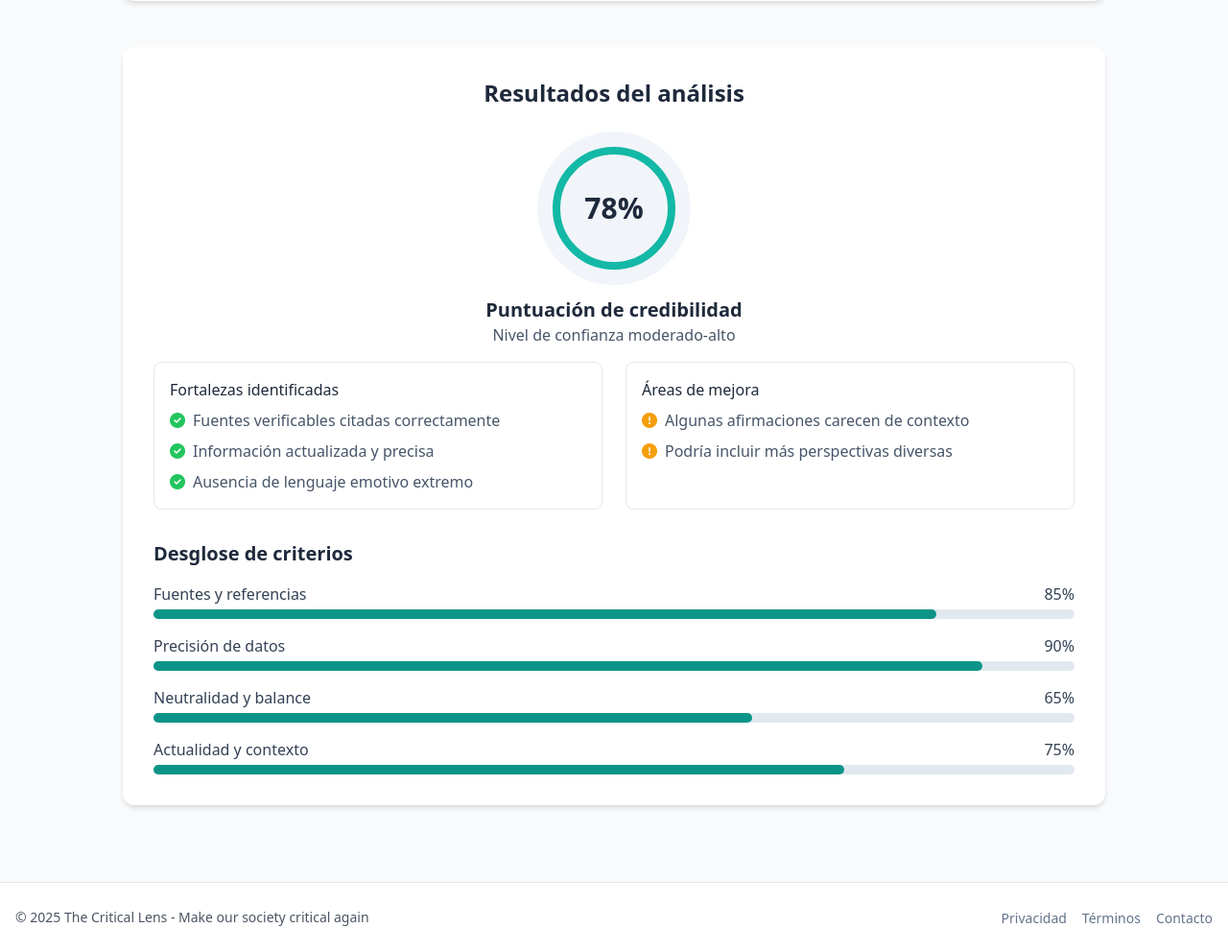
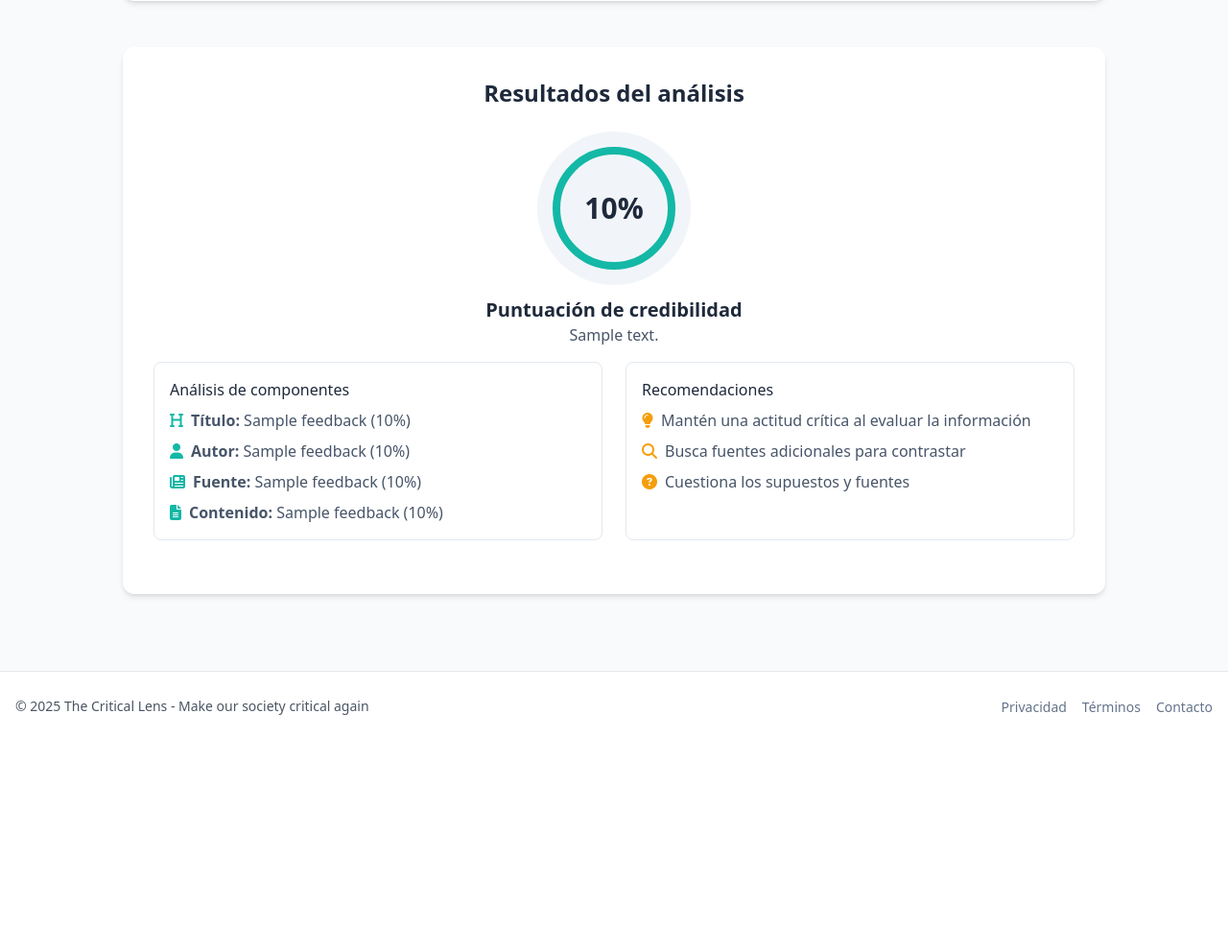
Before and after one commit to Bootcamp-IA-P4/the-critical-lens, a Django app: template apps/analyzer/templates/analyzer.html in a window 1280 px wide. Shown: the part 867-1859 px from the top of the page at 96% size. After the commit the page ends 1612 px from the top, so only its background shows below. Run offline with Django 5.2, Linux system fonts and the light colour scheme; the template is opened without the code that fills it: most values are stand-ins (such as "Sample title", 1, 10 or a date in 2020); some libraries are stand-ins or nearby versions.

Commit message:
Fix(analyzer): Add results sections of the analyzer

```diff
--- a/apps/analyzer/templates/analyzer.html
+++ b/apps/analyzer/templates/analyzer.html
@@ -62,7 +62,6 @@
         </div>
     </section>
 
-    <!-- Esta sección se mostraría solo cuando haya resultados del análisis -->
     {% if results %}
     <section class="mb-12">
         <div class="overflow-hidden bg-white shadow-md rounded-xl">
@@ -73,86 +72,68 @@
                     <div class="mb-4 text-center">
                         <div class="inline-block p-4 rounded-full bg-slate-100">
                             <div class="flex items-center justify-center w-32 h-32 border-8 border-teal-500 rounded-full">
-                                <span class="text-3xl font-bold text-slate-800">78%</span>
+                                <span class="text-3xl font-bold text-slate-800">{{ results.overall_score|floatformat:0 }}%</span>
                             </div>
                         </div>
                         <h3 class="mt-3 text-xl font-semibold text-slate-800">Puntuación de credibilidad</h3>
-                        <p class="text-slate-600">Nivel de confianza moderado-alto</p>
+                        <p class="text-slate-600">{{ results.summary }}</p>
                     </div>
 
                     <div class="grid grid-cols-1 gap-6 md:grid-cols-2">
                         <div class="p-4 border rounded-lg border-slate-200">
-                            <h4 class="mb-2 font-medium text-slate-800">Fortalezas identificadas</h4>
+                            <h4 class="mb-2 font-medium text-slate-800">Análisis de componentes</h4>
                             <ul class="space-y-2 text-slate-600">
                                 <li class="flex items-start">
-                                    <i class="mt-1 mr-2 text-green-500 fas fa-check-circle"></i>
-                                    <span>Fuentes verificables citadas correctamente</span>
+                                    <i class="mt-1 mr-2 text-teal-500 fas fa-heading"></i>
+                                    <span>
+                                        <strong>Título:</strong>
+                                        {{ results.analysis_details.title.feedback }}
+                                        ({{ results.analysis_details.title.score }}%)
+                                    </span>
                                 </li>
                                 <li class="flex items-start">
-                                    <i class="mt-1 mr-2 text-green-500 fas fa-check-circle"></i>
-                                    <span>Información actualizada y precisa</span>
+                                    <i class="mt-1 mr-2 text-teal-500 fas fa-user"></i>
+                                    <span>
+                                        <strong>Autor:</strong>
+                                        {{ results.analysis_details.author.feedback }}
+                                        ({{ results.analysis_details.author.score }}%)
+                                    </span>
                                 </li>
                                 <li class="flex items-start">
-                                    <i class="mt-1 mr-2 text-green-500 fas fa-check-circle"></i>
-                                    <span>Ausencia de lenguaje emotivo extremo</span>
+                                    <i class="mt-1 mr-2 text-teal-500 fas fa-newspaper"></i>
+                                    <span>
+                                        <strong>Fuente:</strong>
+                                        {{ results.analysis_details.source.feedback }}
+                                        ({{ results.analysis_details.source.score }}%)
+                                    </span>
+                                </li>
+                                <li class="flex items-start">
+                                    <i class="mt-1 mr-2 text-teal-500 fas fa-file-alt"></i>
+                                    <span>
+                                        <strong>Contenido:</strong>
+                                        {{ results.analysis_details.content.feedback }}
+                                        ({{ results.analysis_details.content.score }}%)
+                                    </span>
                                 </li>
                             </ul>
                         </div>
 
                         <div class="p-4 border rounded-lg border-slate-200">
-                            <h4 class="mb-2 font-medium text-slate-800">Áreas de mejora</h4>
+                            <h4 class="mb-2 font-medium text-slate-800">Recomendaciones</h4>
                             <ul class="space-y-2 text-slate-600">
                                 <li class="flex items-start">
-                                    <i class="mt-1 mr-2 fas fa-exclamation-circle text-amber-500"></i>
-                                    <span>Algunas afirmaciones carecen de contexto</span>
+                                    <i class="mt-1 mr-2 fas fa-lightbulb text-amber-500"></i>
+                                    <span>Mantén una actitud crítica al evaluar la información</span>
                                 </li>
                                 <li class="flex items-start">
-                                    <i class="mt-1 mr-2 fas fa-exclamation-circle text-amber-500"></i>
-                                    <span>Podría incluir más perspectivas diversas</span>
+                                    <i class="mt-1 mr-2 fas fa-search text-amber-500"></i>
+                                    <span>Busca fuentes adicionales para contrastar</span>
+                                </li>
+                                <li class="flex items-start">
+                                    <i class="mt-1 mr-2 fas fa-question-circle text-amber-500"></i>
+                                    <span>Cuestiona los supuestos y fuentes</span>
                                 </li>
                             </ul>
-                        </div>
-                    </div>
-                </div>
-
-                <div class="mt-8">
-                    <h3 class="mb-4 text-xl font-semibold text-slate-800">Desglose de criterios</h3>
-                    <div class="space-y-4">
-                        <div>
-                            <div class="flex justify-between mb-1">
-                                <span class="font-medium text-slate-700">Fuentes y referencias</span>
-                                <span class="font-medium text-slate-700">85%</span>
-                            </div>
-                            <div class="w-full bg-slate-200 rounded-full h-2.5">
-                                <div class="bg-teal-600 h-2.5 rounded-full" style="width: 85%"></div>
-                            </div>
-                        </div>
-                        <div>
-                            <div class="flex justify-between mb-1">
-                                <span class="font-medium text-slate-700">Precisión de datos</span>
-                                <span class="font-medium text-slate-700">90%</span>
-                            </div>
-                            <div class="w-full bg-slate-200 rounded-full h-2.5">
-                                <div class="bg-teal-600 h-2.5 rounded-full" style="width: 90%"></div>
-                            </div>
-                        </div>
-                        <div>
-                            <div class="flex justify-between mb-1">
-                                <span class="font-medium text-slate-700">Neutralidad y balance</span>
-                                <span class="font-medium text-slate-700">65%</span>
-                            </div>
-                            <div class="w-full bg-slate-200 rounded-full h-2.5">
-                                <div class="bg-teal-600 h-2.5 rounded-full" style="width: 65%"></div>
-                            </div>
-                        </div>
-                        <div>
-                            <div class="flex justify-between mb-1">
-                                <span class="font-medium text-slate-700">Actualidad y contexto</span>
-                                <span class="font-medium text-slate-700">75%</span>
-                            </div>
-                            <div class="w-full bg-slate-200 rounded-full h-2.5">
-                                <div class="bg-teal-600 h-2.5 rounded-full" style="width: 75%"></div>
-                            </div>
                         </div>
                     </div>
                 </div>
--- a/apps/analyzer/views.py
+++ b/apps/analyzer/views.py
@@ -1,5 +1,5 @@
 from django.shortcuts import render
-from apps.analyzer.services import SimpleContentAnalyzer
+from apps.analyzer.services import ContentAnalysisService
 
 def analyzer(request):
     if request.method == 'POST':
@@ -10,7 +10,7 @@ def analyzer(request):
         content = request.POST.get('content', '')
 
         # Perform analysis
-        analyzer = ContentAnalysisServicer()
+        analyzer = ContentAnalysisService()
         results = analyzer.analyze_content(title, author, source, content)
 
         # Pass results to template
```
Also changed, not shown: apps/analyzer/services.py (+82 -81 lines).
